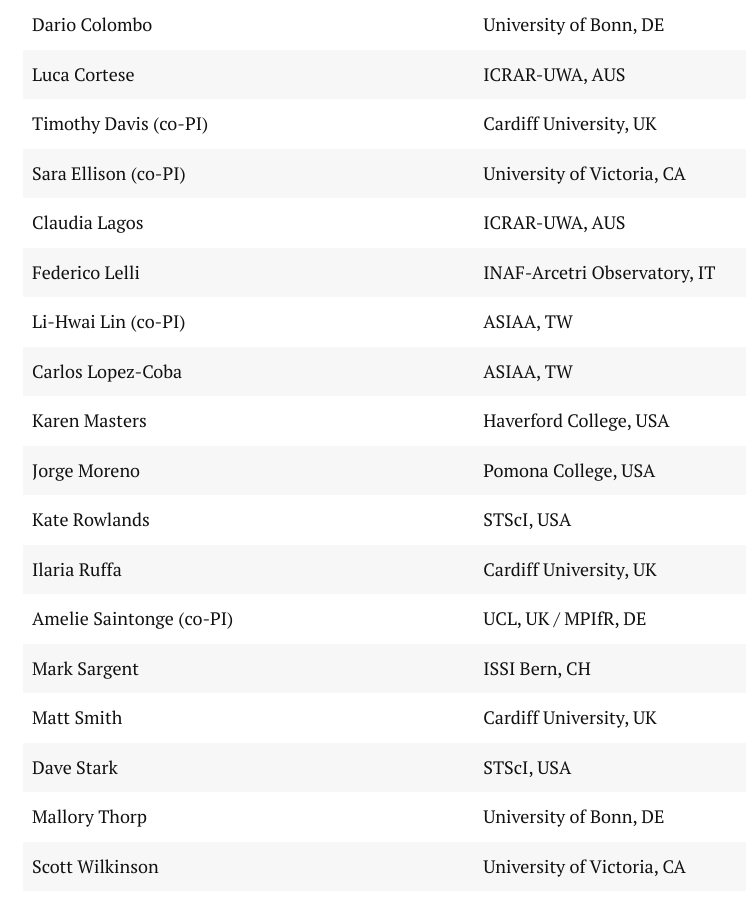
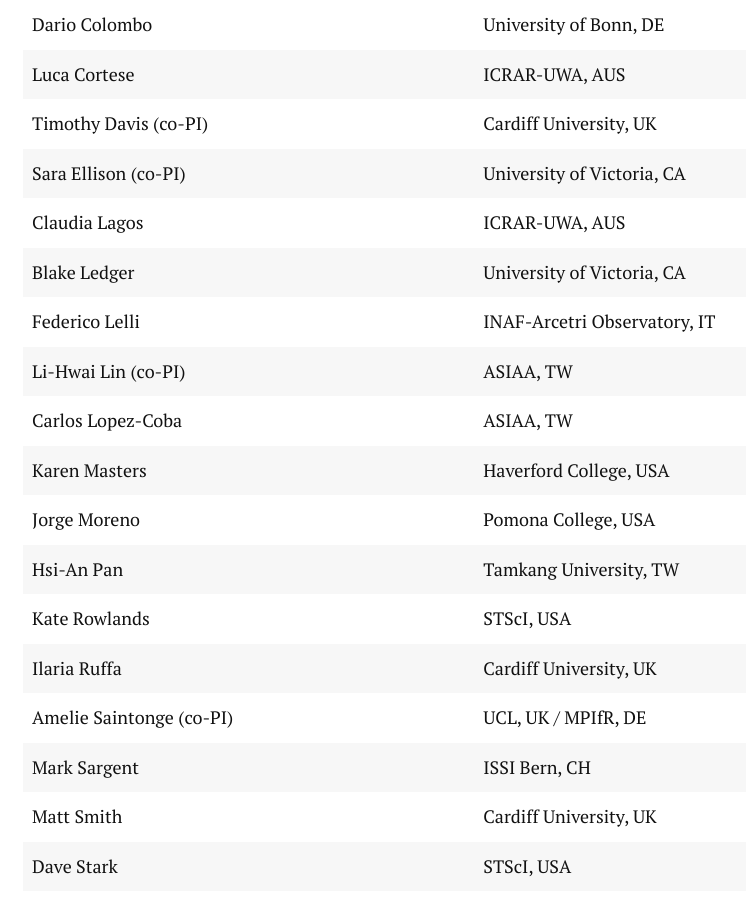
Before and after one commit to TimothyADavis/kilogas, a Jekyll site: the page built from team.md, in a window 1280 px wide and 900 px high, scrolled down 600 px. Shown: the whole window, without its empty margins (122-868 px from the left). Built offline with Jekyll 4.4.1, drawn with Linux system fonts in a browser that asks for light colours; nearby versions of some CDN libraries.

Commit message:
Update team.md

```diff
--- a/team.md
+++ b/team.md
@@ -16,11 +16,13 @@
 | Timothy Davis (co-PI) 	| Cardiff University, UK        |
 | Sara Ellison  (co-PI)    	| University of Victoria, CA    |
 | Claudia Lagos				| ICRAR-UWA, AUS				|
+| Blake Ledger				| University of Victoria, CA 	|
 | Federico Lelli 			| INAF-Arcetri Observatory, IT 	|
 | Li-Hwai Lin   (co-PI)  	| ASIAA, TW				        |
 | Carlos Lopez-Coba			| ASIAA, TW						|
 | Karen Masters				| Haverford College, USA		|
 | Jorge Moreno				| Pomona College, USA			|
+| Hsi-An Pan 				| Tamkang University, TW		|
 | Kate Rowlands				| STScI, USA					|
 | Ilaria Ruffa				| Cardiff University, UK		|
 | Amelie Saintonge  (co-PI) | UCL, UK / MPIfR, DE       	|
```
